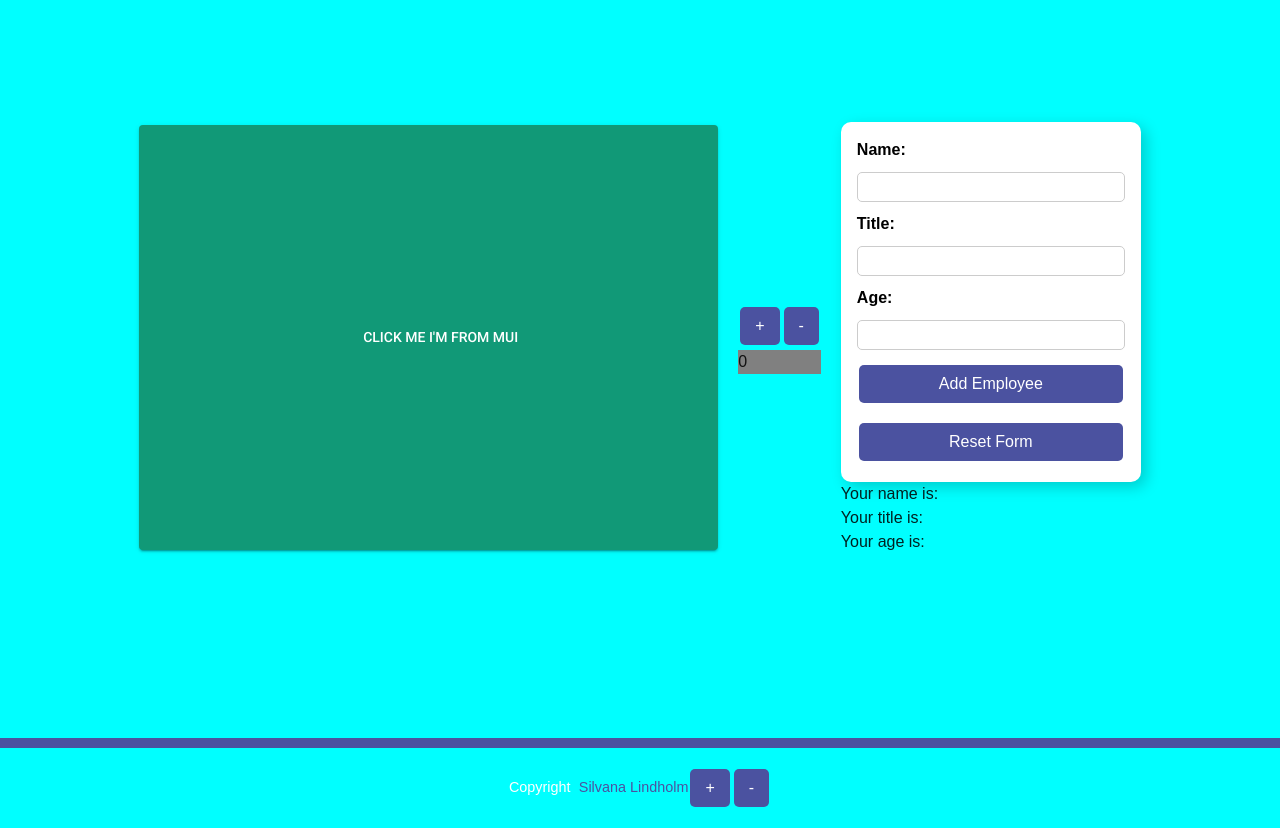
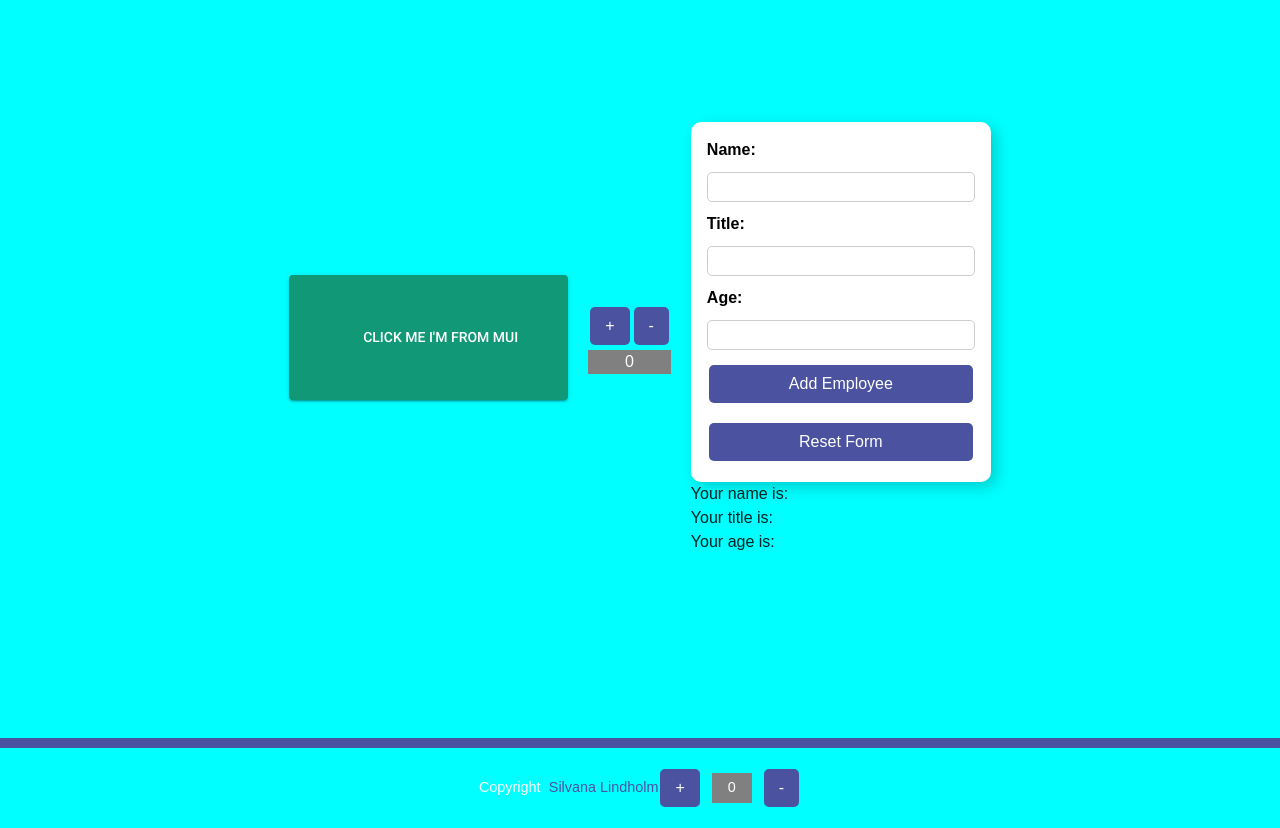
Before and after one commit to 1967cooder/demo-basics, a React (Vite) app: page / in a window 1280 px wide. Shown: the part 200-1028 px from the top of the page. Built offline with nearby package versions, Linux system fonts and the light colour scheme; no server answers; some icons are missing.

Commit message:
added changes to Footer, home, singleEmployee, App.css and Layout

```diff
--- a/src/App.css
+++ b/src/App.css
@@ -97,13 +97,19 @@ button {
   background-color: aqua;
   padding: 1rem 1rem;
   font-family: "Red Hat Display";
-  color: white;
   display: flex;
   justify-content: center;
   align-items: center;
   flex-wrap: wrap; /* tarvitaan mobiilissa */
   box-sizing: border-box;
 }
+
+.attribution .counter-container {
+  display: flex;
+  align-items: center;
+  gap: 10px; /* разстояние между бутоните и брояча */
+}
+
 .attribution a {
   color: hsl(235, 36%, 46%);
   text-decoration: none;
--- a/src/Components/Counter.jsx
+++ b/src/Components/Counter.jsx
@@ -29,7 +29,15 @@ const Counter = ({ count, setCount }) => {
       {/* <div style={{ backgroundColor: count > 0 ? "green" : "red" }}>
         {count}
       </div> */}
-      <div style={{ backgroundColor: handleBackgroundColor() }}>{count}</div>
+      <div
+        style={{
+          textAlign: "center",
+          color: "white",
+          backgroundColor: handleBackgroundColor(),
+        }}
+      >
+        {count}
+      </div>
     </div>
   );
 };
--- a/src/Components/Footer.jsx
+++ b/src/Components/Footer.jsx
@@ -1,13 +1,32 @@
 import React from "react";
 const Footer = ({ count, setCount }) => {
+  const handleBackgroundColor = () => {
+    if (count === 0) return "grey";
+    if (count > 0) return "green";
+    if (count < 0) return "red";
+  };
+
   return (
     <footer className="attribution">
       <div>
         Copyright <a href="#">Silvana Lindholm</a>
       </div>
-      <button onClick={() => setCount(count + 1)}>+</button>
-      <div>{count}</div>
-      <button onClick={() => setCount(count - 1)}>-</button>
+      <div className="counter-container">
+        <button onClick={() => setCount(count + 1)}>+</button>
+        <div
+          style={{
+            width: "40px",
+            height: "30px",
+            display: "flex",
+            justifyContent: "center",
+            alignItems: "center",
+            backgroundColor: handleBackgroundColor(),
+          }}
+        >
+          {count}
+        </div>
+        <button onClick={() => setCount(count - 1)}>-</button>
+      </div>
     </footer>
   );
 };
--- a/src/Components/Form.jsx
+++ b/src/Components/Form.jsx
@@ -25,6 +25,7 @@ function Form({ formData, setFormData, handleClick }) {
           name="name"
           value={formData.name}
           onChange={handleChange}
+          autoComplete="name"
         />
         <label htmlFor="title">Title:</label>
         <input
@@ -32,6 +33,7 @@ function Form({ formData, setFormData, handleClick }) {
           name="title"
           value={formData.title}
           onChange={handleChange}
+          autoComplete="organization-title"
         />
         <label htmlFor="age">Age:</label>
         <input
@@ -39,6 +41,7 @@ function Form({ formData, setFormData, handleClick }) {
           name="age"
           value={formData.age}
           onChange={handleChange}
+          autoComplete="off"
         />
         <button type="submit">Add Employee</button>
         {/* Alternatively you can use just button without submit type, and you have to take off e.preventDefault(); */}
--- a/src/Components/Home.jsx
+++ b/src/Components/Home.jsx
@@ -79,7 +79,7 @@ function Home() {
       <div className="container">
         <Button
           variant="contained"
-          sx={{ padding: "200px" }}
+          sx={{ padding: "50px" }}
           startIcon={<DeleteIcon />}
         >
           {" "}
--- a/src/Components/SingleEmployee.jsx
+++ b/src/Components/SingleEmployee.jsx
@@ -95,23 +95,29 @@ const SingleEmployee = () => {
           <label htmlFor="name">Name:</label>
           <input
             type="text"
+            id="name"
             name="name"
             value={formData.name}
             onChange={handleChange}
+            autoComplete="name"
           />
           <label htmlFor="title">Title:</label>
           <input
             type="text"
+            id="title"
             name="title"
             value={formData.title}
             onChange={handleChange}
+            autoComplete="organization-title"
           />
           <label htmlFor="age">Age:</label>
           <input
             type="text"
+            id="age"
             name="age"
             value={formData.age}
             onChange={handleChange}
+            autoComplete="off"
           />
         </form>
         <button onClick={toggleEdit}>Cancel</button>
--- a/src/Layout.jsx
+++ b/src/Layout.jsx
@@ -1,15 +1,17 @@
+import { useState } from "react";
 import { Outlet } from "react-router";
 import Footer from "./Components/Footer.jsx";
 import Header from "./Components/Header.jsx";
 
 const Layout = () => {
+  const [count, setCount] = useState(0);
   return (
     <div>
       <Header />
       <div>
         <Outlet />
       </div>
-      <Footer />
+      <Footer count={count} setCount={setCount} />
     </div>
   );
 };
```
